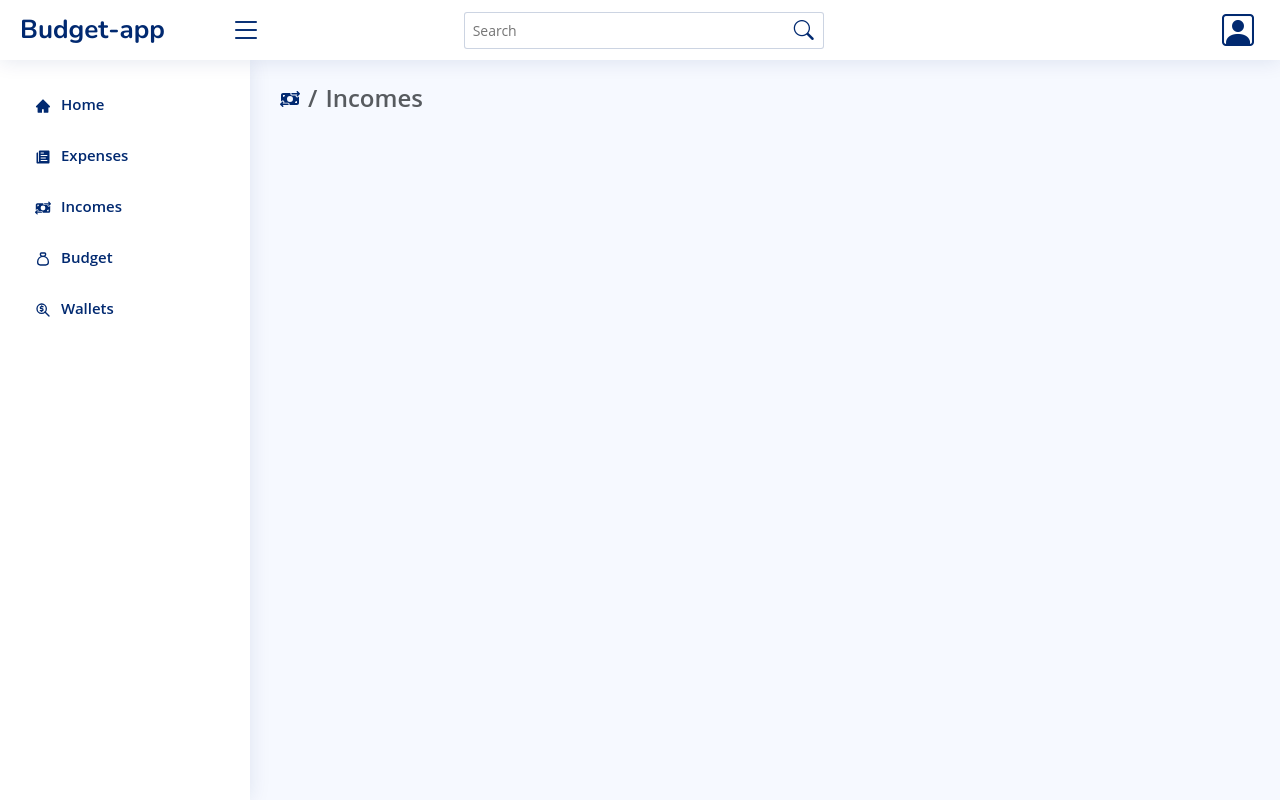
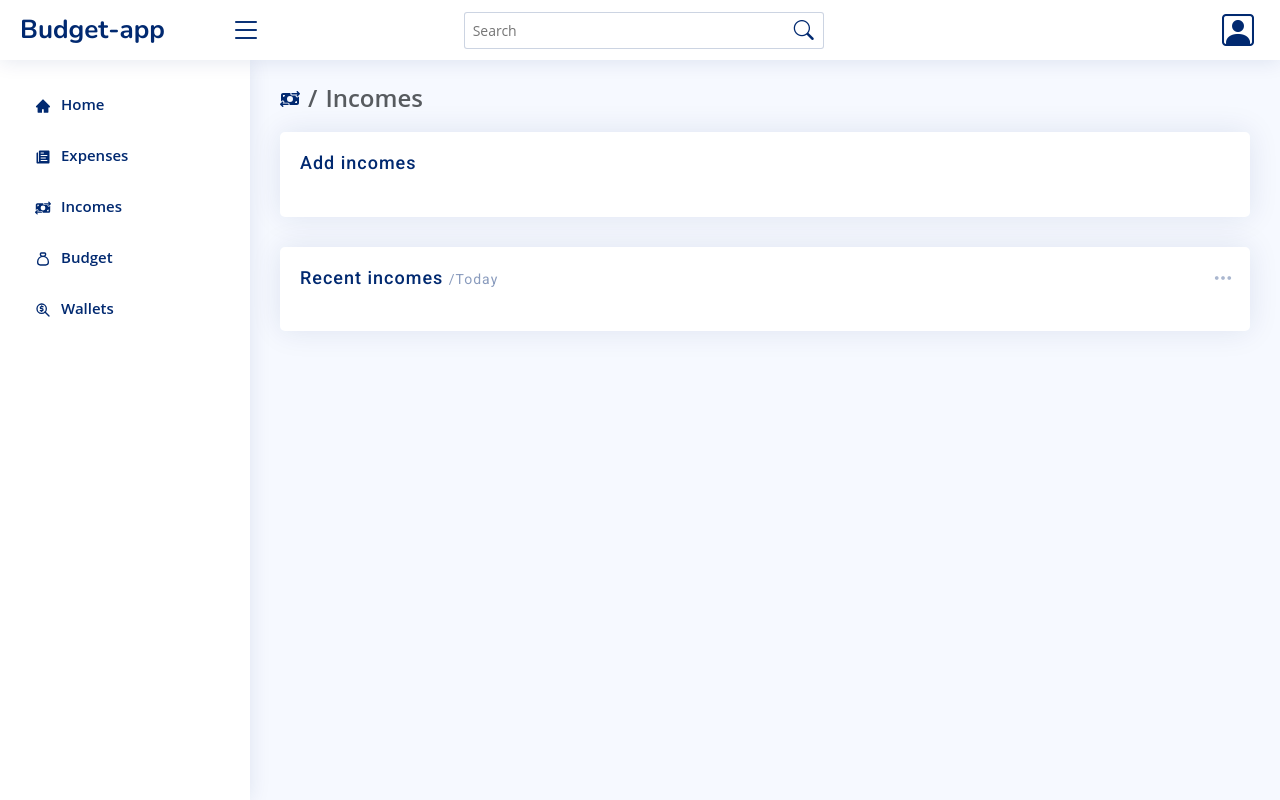
Before and after one commit to AleMorro/budget-app, a React (Create React App) app in the folder frontend/: page /app/incomes in a window 1280 px wide. Built offline with nearby package versions, Linux system fonts and the light colour scheme.

Commit message:
Added based Incomes components

```diff
--- a/frontend/src/components/budgetApp/routes/Home/Dashboard.jsx
+++ b/frontend/src/components/budgetApp/routes/Home/Dashboard.jsx
@@ -26,9 +26,6 @@ function Dashboard() {
                   </div>
                </div>
             </div>
-            <div className="col-lg-4">
-
-            </div>
          </div>
       </section>
    )
--- /dev/null
+++ b/frontend/src/components/budgetApp/routes/Incomes/FormInc.jsx
@@ -0,0 +1,24 @@
+import React, { useState } from 'react'
+import CardFilter from '../Home/CardFilter'
+
+function FormInc() {
+
+   const [filter, setFilter] = useState('Today')
+   const handleFilterChange = filter => {
+      setFilter(filter)
+   };
+
+   return (
+      <div className='card'>
+         <div className="card-body">
+            <h5 className="card-title">
+               Add incomes
+            </h5>
+         </div>
+
+      </div>
+
+   )
+}
+
+export default FormInc
--- a/frontend/src/components/budgetApp/routes/Incomes/Incomes.jsx
+++ b/frontend/src/components/budgetApp/routes/Incomes/Incomes.jsx
@@ -2,13 +2,37 @@ import React from "react";
 
 import PageTitle from "../PageTitle";
 
+import '../../styles/Main.css'
+import Recent from "./Recent";
+import FormInc from "./FormInc";
+
 import '../../styles/Main.css';
+import '../../styles/Transaction.css'
+import '../../styles/Dashboard.css'
 
 function Incomes() {
 
    return(
       <main id='main' className='main'>
          <PageTitle page="Incomes"/>
+
+         <section className="dashboard section">
+            <div className="row">
+               <div className="col-lg-12 col-md-12">
+                  <div className="row">
+
+                     <div className="col-12">
+                        <FormInc />
+                     </div>
+                     <div className="col-12">
+                        <Recent />
+                     </div>
+
+                  </div>
+               </div>
+            </div>
+         </section>
+
       </main>
    )
 }
--- /dev/null
+++ b/frontend/src/components/budgetApp/routes/Incomes/Recent.jsx
@@ -0,0 +1,25 @@
+import React, { useState } from 'react'
+import CardFilter from '../Home/CardFilter'
+
+function Recent() {
+
+   const [filter, setFilter] = useState('Today')
+   const handleFilterChange = filter => {
+      setFilter(filter)
+   };
+
+   return (
+      <div className='card'>
+         <CardFilter filterChange={handleFilterChange}/>
+         <div className="card-body">
+            <h5 className="card-title">
+               Recent incomes <span>/{filter}</span>
+            </h5>
+         </div>
+
+      </div>
+
+   )
+}
+
+export default Recent
```
Also changed, not shown: frontend/src/components/budgetApp/styles/Transaction.css (added).
